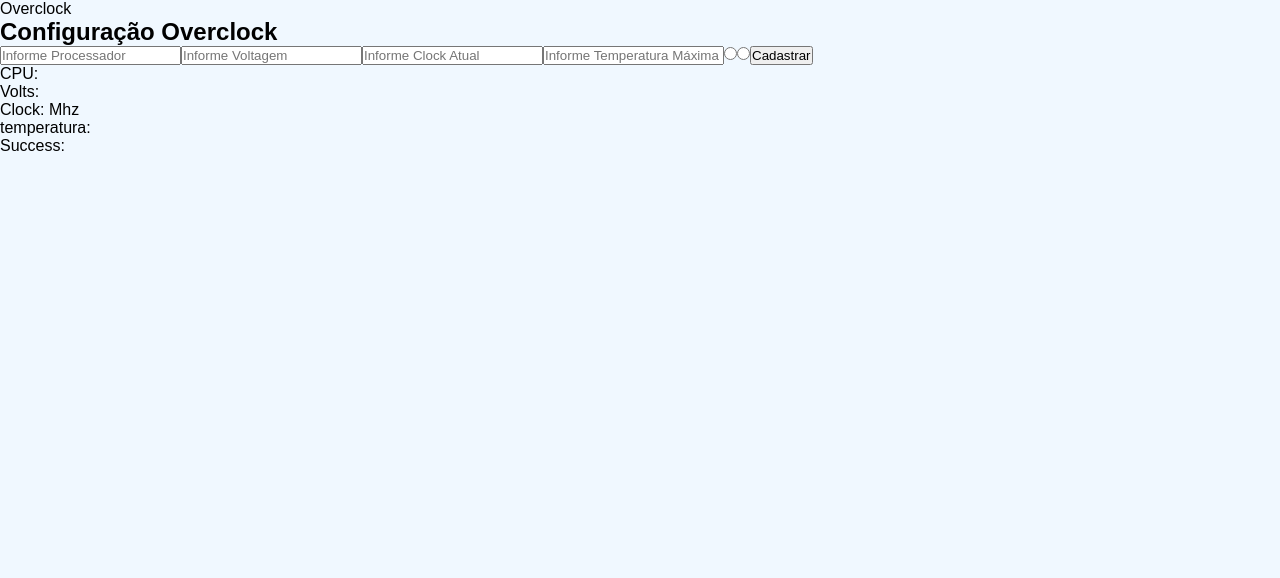
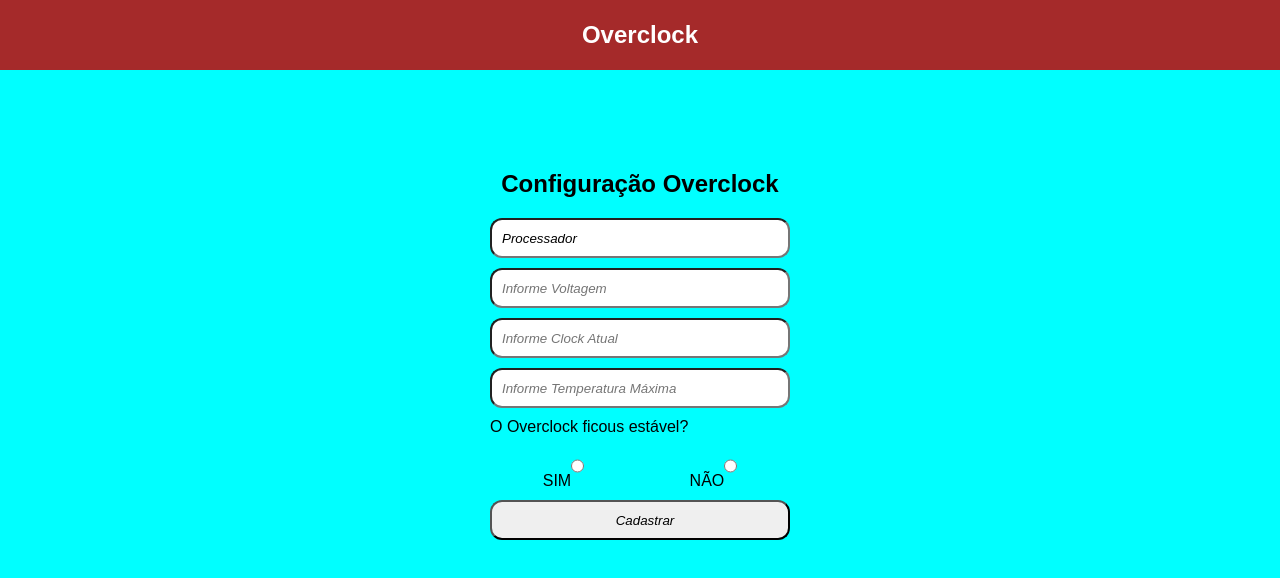
Before and after one commit to wilian-tavares/overclockdata, a React (Vite) app: page / in a window 1280 px wide. Shown: the top 578 px of the page. Built offline with nearby package versions, Linux system fonts and the light colour scheme.

Commit message:
Feat: adicionando itens na lista e estilização

```diff
--- a/src/App.tsx
+++ b/src/App.tsx
@@ -1,36 +1,97 @@
-import { useState } from 'react'
+import { useState, useEffect } from 'react'
 
 import './App.css'
 
 function App() {
-  const [cpu, setCpu] = useState("");
+
+
+  const [cpu, setCpu] = useState("Processador");
   const [voltagem, setVoltagem] = useState("");
   const [clock, setClock] = useState("");
   const [temperatura, setTemperatura] = useState("");
   const [success, setSuccess] = useState("");
+
+
+  const [perfil, setPerfil] = useState({
+    cpu: '',
+    voltagem: '',
+    clock: '',
+    temperatura: '',
+    success: '',
+
+  })
+
+  interface Perfil {
+    cpu: string;
+    voltagem: string;
+    clock: string;
+    temperatura: string;
+    success: string;
+  }
+
+  // const [allPerfil, setAllPerfil] = useState([]);
+  const [allPerfil, setAllPerfil] = useState<Perfil[]>([]);
+
+
+
+
+  function handlePerfil(cpu: string, voltagem: string, clock: string, temperatura: string, success: string) {
+
+    const newPerfil: Perfil = { cpu, voltagem, clock, temperatura, success };
+    setAllPerfil(perfils => [...perfils, newPerfil]);
+
+    setCpu("");
+    setVoltagem("");
+    setClock("");
+    setTemperatura("");
+    setSuccess("");
+
+    console.log(allPerfil)
+  }
 
   return (
     <div className='container'>
       <header>Overclock</header>
 
       <main>
-        <h2>Configuração Overclock</h2>
+        <h2 className='title'>Configuração Overclock</h2>
+        <div className='area-cadastro'>
 
-        <input className='input-text' type='input' value={cpu} onChange={(cpu) => setCpu(cpu.target.value)} placeholder='Informe Processador' />
-        <input className='input-text' type='input' value={voltagem} onChange={(voltagem) => setVoltagem(voltagem.target.value)} placeholder='Informe Voltagem' />
-        <input className='input-text' type='input' value={clock} onChange={(clock) => setClock(clock.target.value)} placeholder='Informe Clock Atual' />
-        <input className='input-text' type='input' value={temperatura} onChange={(temperatura) => setTemperatura(temperatura.target.value)} placeholder='Informe Temperatura Máxima' />
+          <input className='input-text' type='input' value={cpu} onChange={(cpu) => setCpu(cpu.target.value)} placeholder='Informe Processador' />
+          <input className='input-text' type='input' value={voltagem} onChange={(voltagem) => setVoltagem(voltagem.target.value)} placeholder='Informe Voltagem' />
+          <input className='input-text' type='input' value={clock} onChange={(clock) => setClock(clock.target.value)} placeholder='Informe Clock Atual' />
+          <input className='input-text' type='input' value={temperatura} onChange={(temperatura) => setTemperatura(temperatura.target.value)} placeholder='Informe Temperatura Máxima' />
 
-        <input className='input-radio' type='radio' value="SIM"  checked={success === 'SIM'} onChange={() => setSuccess("SIM")} placeholder='Informe Processador' />
-        <input className='input-radio' type='radio' value="NÃO"  checked={success === 'NÃO'} onChange={() => setSuccess("NÃO")} placeholder='Informe Processador' />
 
-        <button className='button-cadastrar'>Cadastrar</button>
+            <p>O Overclock ficous estável?</p>
+          <div className='shield-radio'>
+            <label >
+              SIM
+              <input className='input-radio' type='radio' value="SIM" checked={success === 'SIM'} onChange={() => setSuccess("SIM")} placeholder='Informe Processador' />
+            </label>
 
-        <p>{`CPU: ${cpu}`}</p>
-        <p>{`Volts: ${voltagem}`}</p>
-        <p>{`Clock: ${clock}Mhz`}</p>
-        <p>{`temperatura: ${temperatura}`}</p>
-        <p>{`Success: ${success}`}</p>
+            <label>
+              NÃO
+              <input className='input-radio' type='radio' value="NÃO" checked={success === 'NÃO'} onChange={() => setSuccess("NÃO")} placeholder='Informe Processador' />
+            </label>
+
+          </div>
+          <button className='button-cadastrar' onClick={() => handlePerfil(cpu, voltagem, clock, temperatura, success)}>Cadastrar</button>
+
+
+        </div>
+
+        {allPerfil.map((perfil, index) => (
+          <article key={index} className='lista-perfil'>
+            <p>{`CPU: ${perfil.cpu}`} | </p>
+            <p>{`Volts: ${perfil.voltagem} | `}</p>
+            <p>{`Clock: ${perfil.clock}Mhz | `}</p>
+            <p>{`temperatura: ${perfil.temperatura} | `}</p>
+            <p>{`Estável: ${perfil.success} | `}</p>
+          </article>
+        ))}
+
+
 
       </main>
 
--- a/src/index.css
+++ b/src/index.css
@@ -1,6 +1,69 @@
+
+body {
+    background-color: aqua;
+}
 
 .container {
-    background-color: aliceblue;
+
     width: 100%;
-    height: 100vh;
+    /* height: 100vh; */
 }
+.container .title {
+    margin-bottom: 20px;
+}
+header {
+    background-color: brown;
+    width: 100%;
+    height: 70px;
+    color: #FFF;
+    font-weight: bold;
+    font-size: 24px;
+
+    display: flex;
+    justify-content: center;
+    align-items: center;
+}
+
+main {
+
+    /* height: calc(100vh - 70px); */
+    height: 100%;
+    display: flex;
+    flex-direction: column;
+    align-items: center;
+    padding-top: 100px;
+
+}
+
+.area-cadastro {
+    width: 80%;
+    max-width: 300px;
+
+    display: flex;
+    justify-content: center;
+    flex-direction: column;
+    gap: 10px;
+}
+input, button {
+    height: 40px;
+    cursor: pointer;
+    border-radius: 12px;
+    padding-left: 10px;
+    font-style: italic;
+}
+.lista-perfil {
+    margin-top: 10px;
+    display: flex;
+    background-color: #FFF;
+    height: 40px;
+    display: flex;
+    align-items: center;
+    border: 1px solid black;
+    border-radius: 12px;
+}
+
+.shield-radio {
+    display: flex;
+    align-items: center;
+    justify-content: space-around;
+}
```
